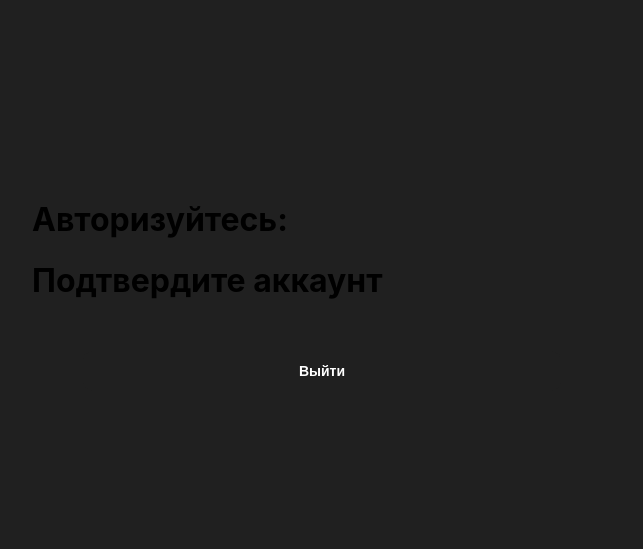
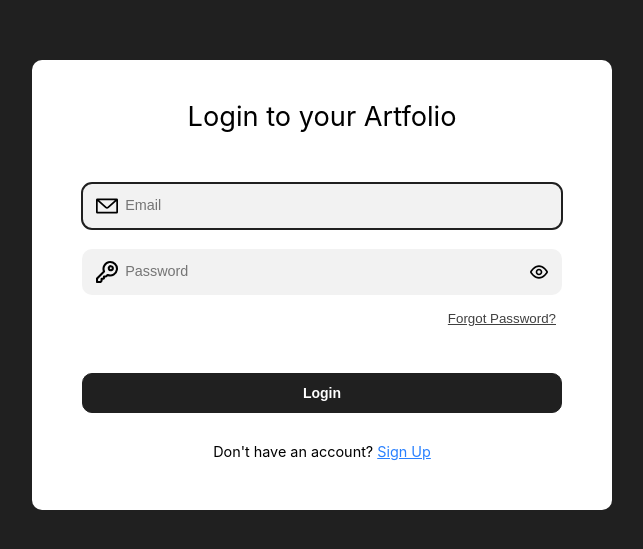
Before and after one commit to vladkoncha/artfolio, a React (Create React App) app in the folder client/: page / in a window 1280 px wide. Shown: the part 115-664 px from the top of the page, without its empty margins (318-961 px from the left). Built offline with nearby package versions, Linux system fonts and the light colour scheme; no server answers.

Commit message:
adds client login checks, registration

```diff
--- a/client/src/App.tsx
+++ b/client/src/App.tsx
@@ -11,6 +11,8 @@ function App() {
     useEffect(() => {
         if (localStorage.getItem('token')) {
             void store.checkAuth();
+        } else {
+            store.setLoading(false);
         }
     }, []);
 
--- a/client/src/components/button/CustomButton.module.css
+++ b/client/src/components/button/CustomButton.module.css
@@ -25,9 +25,28 @@ button {
     }
 }
 
-.main:hover {
+.main:not(:disabled):hover {
     transform: scale(1.02);
     background-color: #000000;
+}
+
+@keyframes background {
+    0% {
+        background-color: #303030;
+    }
+    50% {
+        background-color: #707070;
+    }
+    100% {
+        background-color: #303030;
+    }
+}
+
+.main[disabled] {
+    border-color: transparent;
+    cursor: not-allowed;
+    transition: all 0.3s ease;
+    animation: background 2s infinite;
 }
 
 .linkButton {
--- a/client/src/components/form/LoginForm.module.css
+++ b/client/src/components/form/LoginForm.module.css
@@ -14,17 +14,13 @@
     max-width: 80vw;
     width: 30rem;
     margin: 10px 50px;
+    font-size: 0.9rem;
 }
 
 @media screen and (min-width: 40rem) {
     .loginForm input {
         max-width: 60vw;
     }
-}
-
-.loginForm > p {
-    margin: 30px 50px 50px;
-    font-size: 0.8em;
 }
 
 .loginForm a {
@@ -44,3 +40,15 @@
     margin: 40px 50px;
     font-weight: normal;
 }
+
+.signUp {
+    margin: 30px 50px 50px;
+    font-size: 0.9em;
+}
+
+.errorMessage {
+    margin: 0;
+    color: #d00000;
+    font-size: 80%;
+    font-style: italic;
+}
--- a/client/src/components/form/LoginForm.tsx
+++ b/client/src/components/form/LoginForm.tsx
@@ -1,4 +1,4 @@
-import React, {FC, FormEvent, useCallback, useContext, useEffect, useRef, useState} from 'react';
+import React, {FC, FormEvent, useContext, useEffect, useRef, useState} from 'react';
 import classes from './LoginForm.module.css';
 import CustomInput from "../input/CustomInput";
 import CustomButton from "../button/CustomButton";
@@ -10,7 +10,20 @@ import {Context} from "../../index";
 const LoginForm: FC = () => {
     const [email, setEmail] = useState<string>('');
     const [password, setPassword] = useState<string>('');
+    const [invalidCredits, setInvalidCredits] = useState(false);
+    const [unknownError, setUnknownError] = useState(false);
+    const [shortPassword, setShortPassword] = useState(false);
+    const [loginLoading, setLoginLoading] = useState(false);
+    const [registration, setRegistration] = useState(false);
+    const [registrationError, setRegistrationError] = useState('');
+
     const {store} = useContext(Context);
+
+    useEffect(() => {
+        setRegistrationError('');
+        setShortPassword(false);
+        setInvalidCredits(false);
+    }, [registration, email])
 
     const emailRef = useRef<HTMLInputElement>(null);
     useEffect(() => {
@@ -19,32 +32,88 @@ const LoginForm: FC = () => {
 
     const handleSubmit = async (event: FormEvent<HTMLFormElement>) => {
         event.preventDefault();
-        await store.login(email, password);
+        setLoginLoading(true);
+        try {
+            if (password.length < 3) {
+                setShortPassword(true);
+                return;
+            } else {
+                setShortPassword(false);
+            }
+
+            if (registration) {
+                await store.registration(email, password);
+            } else {
+                await store.login(email, password);
+            }
+            setUnknownError(false);
+            setInvalidCredits(false);
+        } catch (e: any) {
+            if (e.response?.data?.status === 400) {
+                if (registration) {
+                    setRegistrationError(e.response?.data?.message);
+                } else {
+                    setInvalidCredits(true);
+                }
+                emailRef.current?.focus();
+            } else {
+                setUnknownError(true);
+                console.log(e.response?.data);
+            }
+        } finally {
+            setLoginLoading(false);
+        }
         console.log('submit');
     }
 
     return (
         <form className={classes.loginForm}
               onSubmit={handleSubmit}>
-            <h1>Login to your Artfolio</h1>
-            <CustomInput onChange={(e: any) => setEmail(e.target.value)}
+            {registration
+                ? <h1>Welcome to Artfolio!</h1>
+                : <h1>Login to your Artfolio</h1>}
+
+            <CustomInput onChange={(e: any) => {
+                setEmail(e.target.value);
+                setInvalidCredits(false);
+            }}
                          value={email}
                          type='email'
                          placeholder='Email'
                          ref={emailRef}
             />
-            <PasswordInputWithToggle onChange={(e: any) => setPassword(e.target.value)}
-                                     value={password}
-                                     placeholder='Password'
+            <PasswordInputWithToggle
+                onChange={(e: any) => {
+                    setPassword(e.target.value);
+                    setInvalidCredits(false);
+                    setShortPassword(false);
+                }}
+                value={password}
+                placeholder='Password'
             />
-            <LinkButton
+            {!registration && <LinkButton
                 type='button'
                 onClick={() => {
                     console.log('forgot');
-                }}>Forgot Password?</LinkButton>
-            <CustomButton>Login</CustomButton>
-            <p>Don't have an account? <a onClick={() => {
-            }}>Sign Up</a></p>
+                }}>Forgot Password?</LinkButton>}
+
+            {registrationError && <p className={classes.errorMessage}>{registrationError}</p>}
+            {shortPassword && <p className={classes.errorMessage}>Enter password.</p>}
+            {invalidCredits && <p className={classes.errorMessage}>Invalid email or password.</p>}
+            {unknownError && <p className={classes.errorMessage}>Unknown error.</p>}
+            {registration
+                ? <CustomButton disabled={loginLoading}>Register</CustomButton>
+                : <CustomButton disabled={loginLoading}>Login</CustomButton>}
+            {!registration
+                ? <p className={classes.signUp}>Don't have an account? <a
+                    onClick={() => {
+                        setRegistration(true);
+                    }}>Sign Up</a></p>
+                : <p className={classes.signUp}>Already have an account? <a
+                    onClick={() => {
+                        setRegistration(false);
+                    }}>Sign In</a></p>
+            }
         </form>
     );
 };
--- a/client/src/store/store.ts
+++ b/client/src/store/store.ts
@@ -27,27 +27,19 @@ export default class Store {
     }
 
     async login(email: string, password: string) {
-        try {
         const response = await AuthService.login(email, password);
         console.log(response);
         localStorage.setItem('token', response.data.accessToken);
         this.setAuth(true);
         this.setUser(response.data.user);
-        } catch (e: any) {
-            console.log(e.response?.data);
-        }
     }
 
     async registration(email: string, password: string) {
-        try {
         const response = await AuthService.registration(email, password);
         console.log(response);
         localStorage.setItem('token', response.data.accessToken);
         this.setAuth(true);
         this.setUser(response.data.user);
-        } catch (e: any) {
-            console.log(e.response?.data?.message);
-        }
     }
 
     async logout() {
```
Lines whose indentation alone changed are shown as unchanged.
